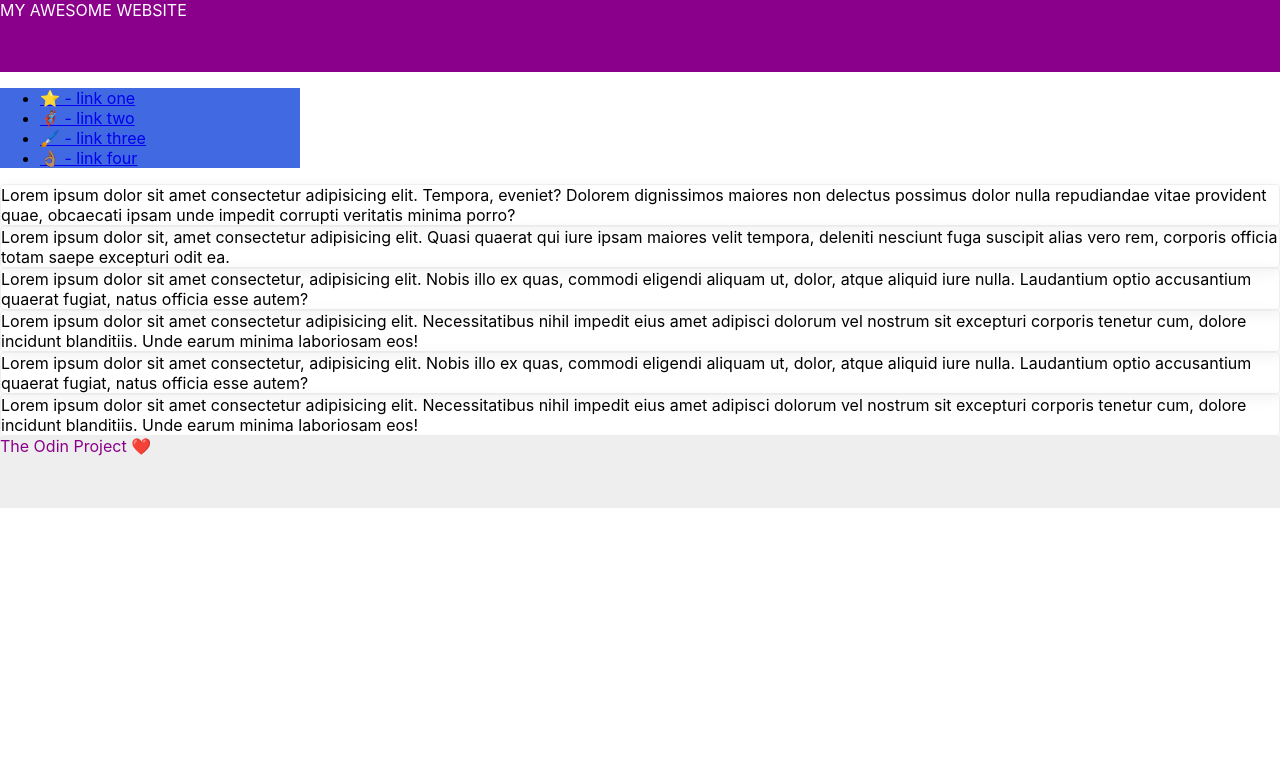
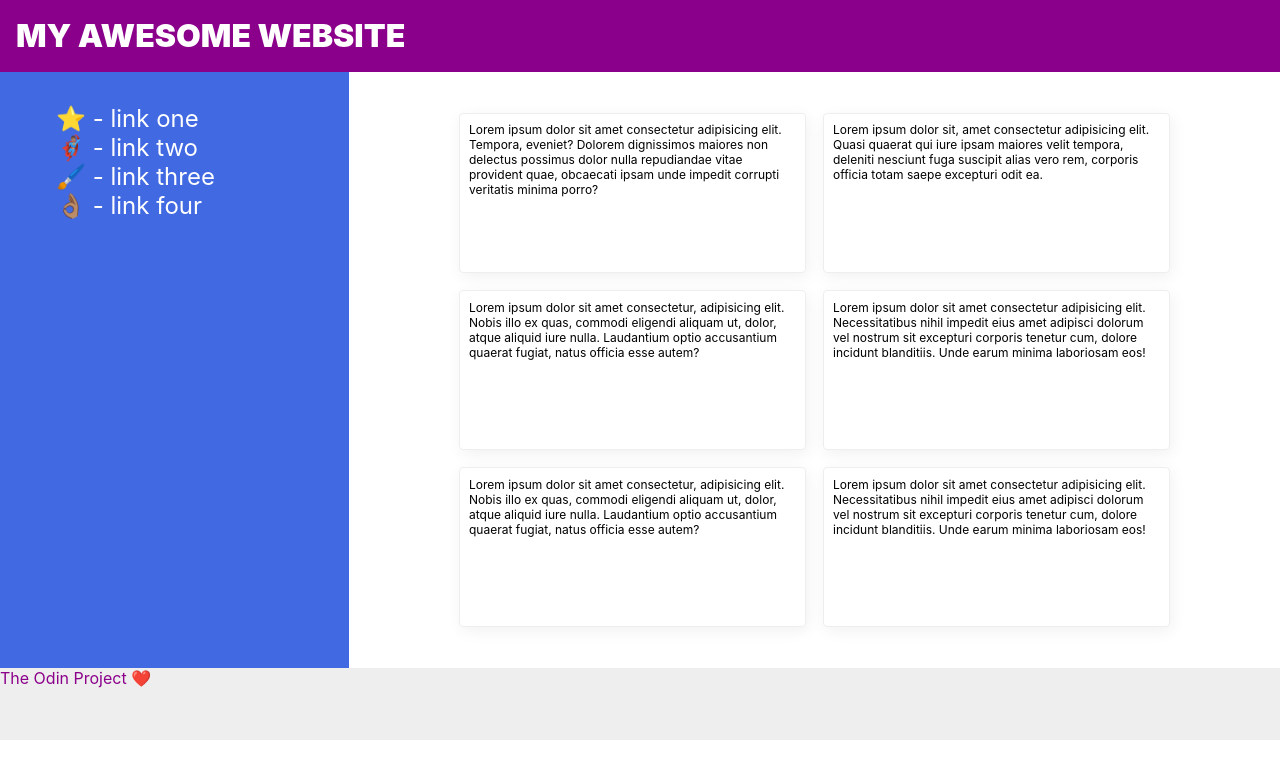
Before and after one commit to jzanderson09/Flexbox-Alignment, a plain HTML site: page 07-flex-layout-2/index.html in a window 1280 px wide. Drawn offline with Linux system fonts and the light colour scheme.

Commit message:
Complete 07-flex-layout-02
Style elements to meet desired outcome per README.md file.

```diff
--- a/07-flex-layout-2/index.html
+++ b/07-flex-layout-2/index.html
@@ -8,10 +8,14 @@
     <link rel="stylesheet" href="style.css">
   </head>
   <body>
+    <div class="container">
       <div class="header">
+        <div class="banner">
           MY AWESOME WEBSITE
         </div>
+      </div>
 
+      <div class="main">
         <div class="sidebar">
           <ul>
             <li><a href="#">⭐ - link one</a></li>
@@ -21,15 +25,19 @@
           </ul>
         </div>
 
+        <div class="cards">
           <div class="card">Lorem ipsum dolor sit amet consectetur adipisicing elit. Tempora, eveniet? Dolorem dignissimos maiores non delectus possimus dolor nulla repudiandae vitae provident quae, obcaecati ipsam unde impedit corrupti veritatis minima porro?</div>
           <div class="card">Lorem ipsum dolor sit, amet consectetur adipisicing elit. Quasi quaerat qui iure ipsam maiores velit tempora, deleniti nesciunt fuga suscipit alias vero rem, corporis officia totam saepe excepturi odit ea.</div>
           <div class="card">Lorem ipsum dolor sit amet consectetur, adipisicing elit. Nobis illo ex quas, commodi eligendi aliquam ut, dolor, atque aliquid iure nulla. Laudantium optio accusantium quaerat fugiat, natus officia esse autem?</div>
           <div class="card">Lorem ipsum dolor sit amet consectetur adipisicing elit. Necessitatibus nihil impedit eius amet adipisci dolorum vel nostrum sit excepturi corporis tenetur cum, dolore incidunt blanditiis. Unde earum minima laboriosam eos!</div>
           <div class="card">Lorem ipsum dolor sit amet consectetur, adipisicing elit. Nobis illo ex quas, commodi eligendi aliquam ut, dolor, atque aliquid iure nulla. Laudantium optio accusantium quaerat fugiat, natus officia esse autem?</div>
           <div class="card">Lorem ipsum dolor sit amet consectetur adipisicing elit. Necessitatibus nihil impedit eius amet adipisci dolorum vel nostrum sit excepturi corporis tenetur cum, dolore incidunt blanditiis. Unde earum minima laboriosam eos!</div>
+        </div>
+      </div>
 
       <div class="footer">
         The Odin Project ❤️
       </div>
+    </div>
   </body>
 </html>
--- a/07-flex-layout-2/style.css
+++ b/07-flex-layout-2/style.css
@@ -1,19 +1,86 @@
+html {
+  box-sizing: border-box;
+}
+
+*,
+*::before,
+*::after {
+  box-sizing: inherit;
+}
+
 body {
   font-family: -apple-system, BlinkMacSystemFont, 'Segoe UI', Roboto, Oxygen, Ubuntu, Cantarell, 'Open Sans', 'Helvetica Neue', sans-serif;
   margin: 0;
   min-height: 100vh;
 }
 
-.header {
-  height: 72px;
+ul {
+  list-style-type: none;
+}
+
+.container {
+  display: flex;
+  flex-flow: column nowrap;
+  height: 100vh;
+  width: 100%;
+}
+
+.container .header {
+  display: flex;
+  align-items: center;
+}
+
+.container .header .banner {
   background: darkmagenta;
   color: white;
+  font-size: 32px;
+  font-weight: 900;
+  height: 72px;
+  padding: 16px;
+  width: 100%;
 }
 
-.footer {
-  height: 72px;
+.container .main {
+  display: flex;
+  width: 100%;
+}
+
+.container .main .sidebar {
+  display: inline-block;
+  flex: 1 0 auto;
+  padding: 16px;
+  width: 300px;
+}
+
+.container .main .sidebar ul li a {
+  color: white;
+  font-size: 24px;
+  text-decoration: none;
+}
+
+.container .main .cards {
+  display: flex;
+  flex: 2 1 auto;
+  flex-flow: row wrap;
+  align-items: center;
+  justify-content: center;
+  padding: 32px;
+  width: 65%;
+}
+
+.container .cards .card {
+  height: 20vh;
+  font-size: 12px;
+  margin: 1%;
+  padding: 1%;
+  width: 40%;
+}
+
+.container .footer {
   background: #eee;
   color: darkmagenta;
+  height: 72px;
+  margin: 0;
 }
 
 .sidebar {
@@ -22,7 +89,7 @@ body {
   box-sizing: border-box;
 }
 
-.card {
+.cards .card {
   border: 1px solid #eee;
   box-shadow: 2px 4px 16px rgba(0,0,0,.06);
   border-radius: 4px;
```
Lines whose indentation alone changed are shown as unchanged.
